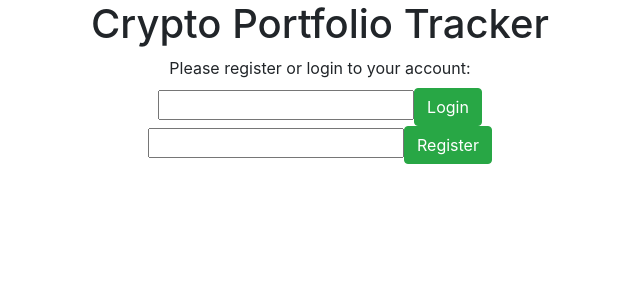
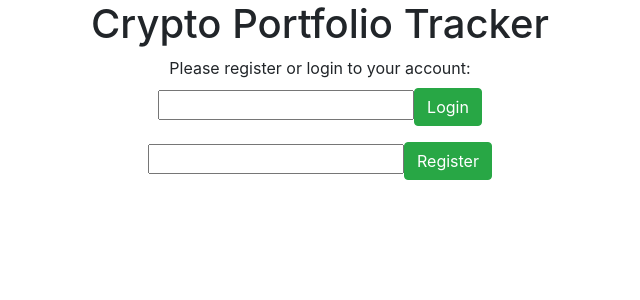
Before and after one commit to eduguy/CryptoPortfolioApplication, a React (Create React App) app in the folder client/cryptoapp/: page / in a window 1280 px wide. Shown: the top 300 px of the page, without its empty margins (320-960 px from the left). Built offline with nearby package versions, Linux system fonts and the light colour scheme; no server answers.

Commit message:
Improve styling on login div

```diff
--- a/client/cryptoapp/src/components/Login.js
+++ b/client/cryptoapp/src/components/Login.js
@@ -78,6 +78,8 @@ const Login = ({ children }) => {
                 {
                     !displayedUser && <label className="label label-default"> Please register or login to your account: </label>
                 }
+                <div className="form-group">
+
                     <form className="form" onSubmit={loginUser}>
                         <input type="text" onChange={e => setUserBox(e.target.value)}>
                         </input>
@@ -85,6 +87,9 @@ const Login = ({ children }) => {
                             Login
                         </button>
                     </form>
+                </div>
+                <div className="form-group">
+
                     <form className="form" onSubmit={registerUser}>
                         <input type="text" onChange={e => setRegisterBox(e.target.value)}>
                         </input>
@@ -92,6 +97,8 @@ const Login = ({ children }) => {
                             Register
                         </button>
                     </form>
+                </div>
+
 
                 {
                     displayedUser &&
--- a/client/cryptoapp/src/components/editEntry.js
+++ b/client/cryptoapp/src/components/editEntry.js
@@ -20,7 +20,6 @@ const EditEntry = ({ entry }) => {
             console.error(err);
         }
     }
-    //TODO: Editing doesn't really work that well, pretty useless feature though so not a big deal
     return <Fragment>
 
         <button type="button" className="btn btn-warning" data-toggle="modal" data-target={`#${entry.entry_id}`}>
@@ -35,7 +34,7 @@ const EditEntry = ({ entry }) => {
                         <h4 className="modal-title">Edit Currency Entry</h4>
                         <button type="button" onClick={(e) => setPrice(entry.buy_price)} className="close" data-dismiss="modal">&times;</button>
                     </div>
-                    {/* TODO: numeric field overload? need clients ide validation*/}
+                    {/* TODO: numeric field overload? need client side validation*/}
                     <div className="modal-body">
                         <input type="text" onChange={(e) => setPrice(parseInt(e.target.value))} value={price} className="form-control" />
                     </div>
```
Lines whose indentation alone changed are shown as unchanged.
